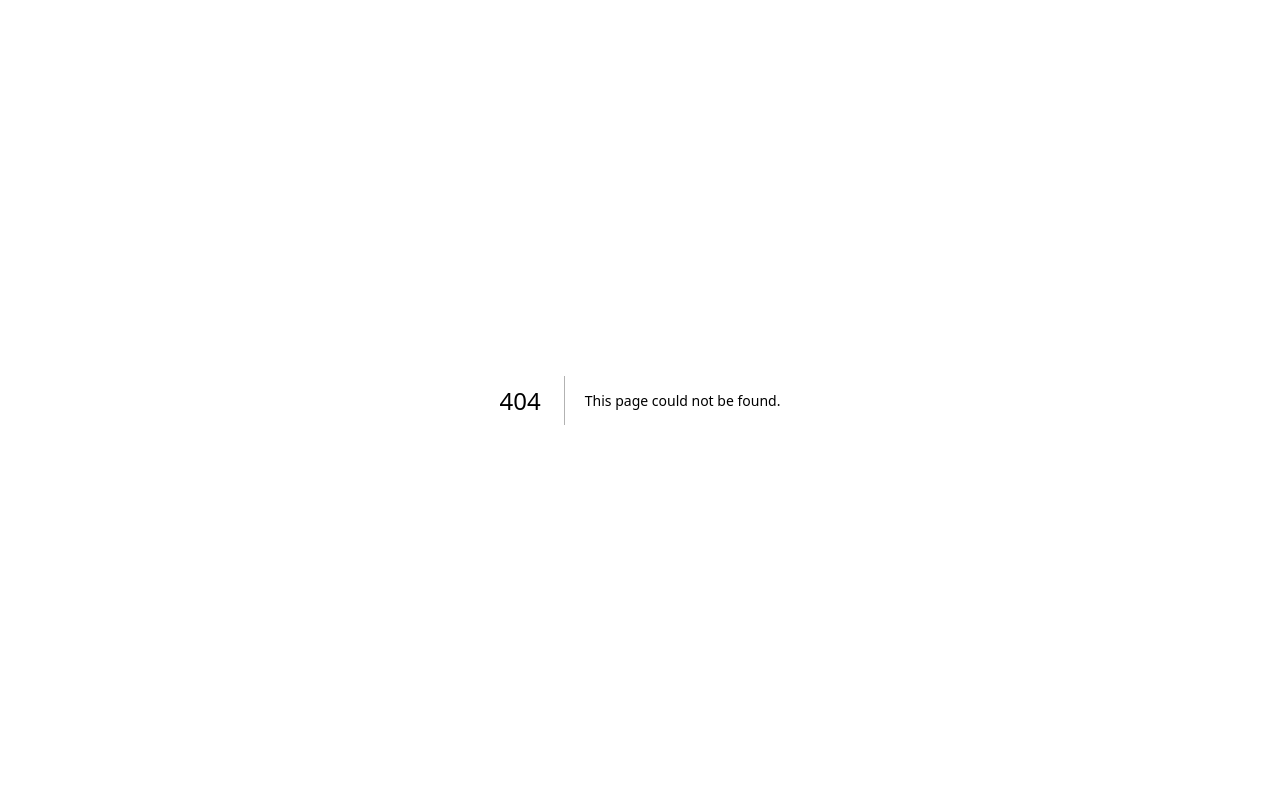
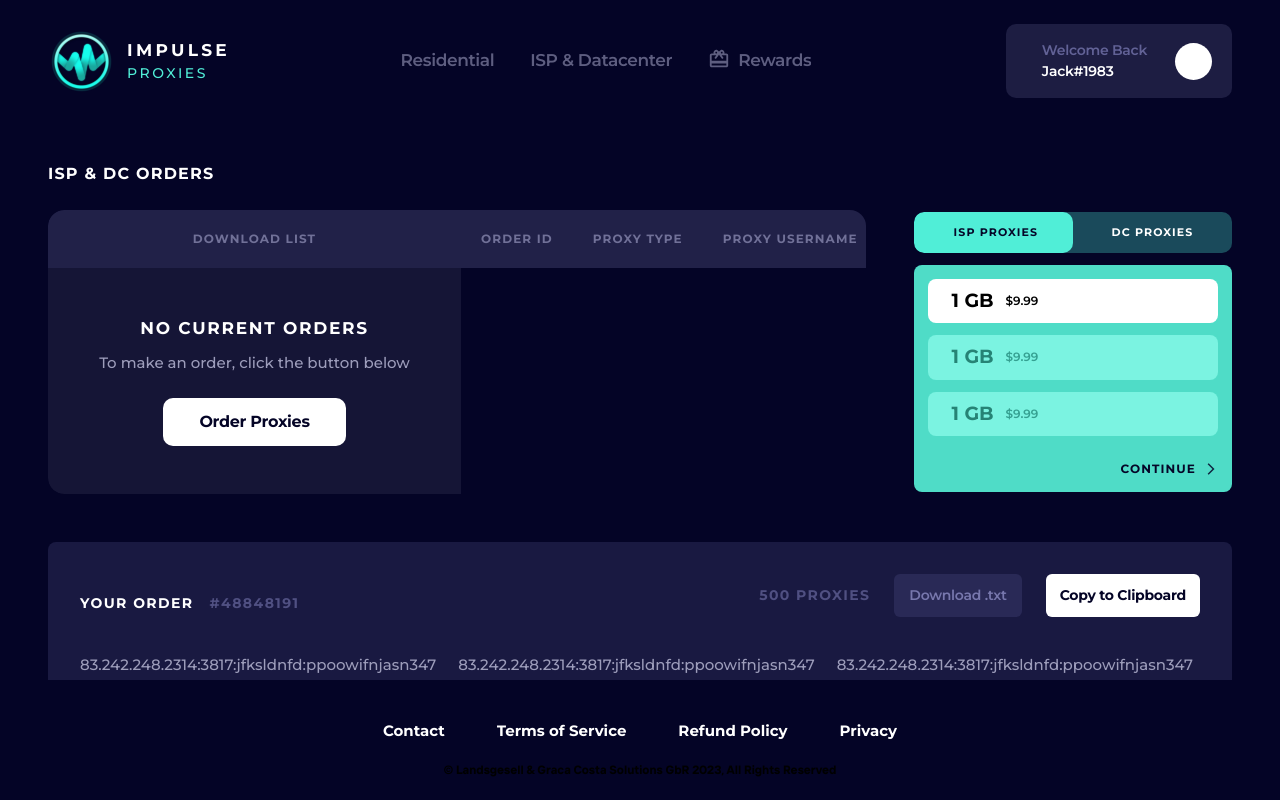
Before and after one commit to Radial-code/impulse-proxies, a Next.js app: page /dashboard-active-states in a window 1280 px wide. Before the commit this address had no page. Built offline with nearby package versions, Linux system fonts and the light colour scheme.

Commit message:
dashboardactivestates component code

```diff
--- /dev/null
+++ b/components/ISPDashboardOtherState.js
@@ -0,0 +1,179 @@
+import React from "react";
+import Image from "next/image";
+import IspProxies from "./dashboard/IspProxies";
+import { Headings, IspOrdersData } from "./common/Helper";
+const copyText = () => {
+  const textToCopy = document.getElementById("textToCopy").innerText;
+  // Try to use the modern clipboard API
+  if (navigator.clipboard) {
+    navigator.clipboard
+      .writeText(textToCopy)
+      .then(() => {
+        alert("Text copied to clipboard!");
+      })
+      .catch((error) => {
+        console.error("Failed to copy text: ", error);
+      });
+  } else {
+    // For older browsers, fallback to the execCommand method
+    const textArea = document.createElement("textarea");
+    textArea.value = textToCopy;
+    document.body.appendChild(textArea);
+    textArea.select();
+    document.execCommand("copy");
+    document.body.removeChild(textArea);
+    alert("Text copied to clipboard!");
+  }
+};
+const ISPDashboardOtherState = () => {
+  return (
+    <div className="relative overflow-hidden">
+      <div className=" w-full absolute bottom-0 top-[300px] md:top-[100px] lg:top-[-39px] z-[-2] animation">
+        <div className="hero_wave">
+          <div className="hero_wave_height">
+            <div className="grad_bg"></div>
+          </div>
+        </div>
+      </div>
+      <div className="2xl:w-full 2xl:px-24 xl:px-12 lg:px-8 px-6 mx-auto mb-16">
+        <p className="text-white font-Montserrat lg:block hidden font-bold tracking-[1.2px] mb-6 mt-10">
+          ISP & DC ORDERS
+        </p>
+        <div className="flex justify-between items-center md:flex-row flex-col lg:pt-0 pt-8 gap-5 xl:gap-12">
+          <div className="w-full lg:max-h-[290px] max-h-[280px] overflow-x-scroll custom_scrollbar_y rounded-2xl">
+            {/* className="xl:w-[73%] 2xl:w-[60%] lg:w-[60%] md:w-[58%] lg:max-h-[290px] max-h-[280px] w-full overflow-x-scroll custom_scrollbar_y xl:max-w-[965px]  md:max-w-[427px] lg:max-w-[720px]  rounded-lg"> */}
+            <table className="rounded-2xl overflow-hidden w-full">
+              <thead className="bg-[#212148]">
+                <tr>
+                  {Headings.map((heading, index) => (
+                    <th
+                      key={index}
+                      className="xl:p-5 p-4 text-[#717198] mb-0 font-Montserrat text-sm font-bold tracking-[1.1px] whitespace-nowrap"
+                    >
+                      {heading}
+                    </th>
+                  ))}
+                </tr>
+              </thead>
+              {console.log("data===>", IspOrdersData.length)}
+              <tbody className="bg-[#151536]">
+                {!IspOrdersData.length > 0 ? (
+                  <>
+                    {IspOrdersData.map((rowData, rowIndex) => (
+                      <tr
+                        key={rowIndex}
+                        className="text-white font-Montserrat text-bold text-sm tracking-[-0.24px]"
+                      >
+                        {rowData.map((cellData, cellIndex) => (
+                          <td className="xl:p-5 p-4" key={cellIndex}>
+                            {cellData}
+                          </td>
+                        ))}
+                      </tr>
+                    ))}
+                  </>
+                ) : (
+                  <div className="flex justify-center items-center py-12 md:min-h-[280px] min-h-[243px] lg:min-h-full">
+                    <div className="w-[413px]">
+                      <p className="text-center sm:text-[17px] text-[15px] font-Montserrat text-white font-bold leading-normal md:tracking-[1.7px] mb-0">
+                        NO CURRENT ORDERS
+                      </p>
+                      <p className="lg:pt-[10px] pt-1 text-[15px] text-center text-[#9D9DBB] font-Montserrat font-medium leading-normal mb-0">
+                        To make an order, click the button below
+                      </p>
+                      <div className="flex justify-center">
+                        <button className="lg:mt-6 mt-4 bg-white rounded-[10px] text-[#040426] py-3 px-9 font-Montserrat font-bold sm:text-base text-[14px] leading-normal md:tracking-[-0.32px] hover:bg-[#4FDCC7] hover:text-white transition-all">
+                          Order Proxies
+                        </button>
+                      </div>
+                    </div>
+                  </div>
+                )}
+              </tbody>
+            </table>
+          </div>
+          <div className="lg:w-[325px] 2xl:w-[430px] md:w-[40%] w-full md:mt-0 mt-9">
+            <IspProxies />
+          </div>
+        </div>
+        <div className="bg-[#191941] overflow-hidden flex flex-col your_order relative rounded-lg lg:p-8 p-6 lg:mt-12 mt-8 mb-[84px]">
+          <div className="flex md:items-center justify-between">
+            <div className="flex md:flex-row flex-col">
+              <p className="text-white font-Montserrat sm:text-md text-[12px] font-bold tracking-[1.4px]">
+                YOUR ORDER
+              </p>
+              <p className="text-[#505082] font-Montserrat text-md font-bold md:mt-0 mt-4 tracking-[1.4px] md:ms-4">
+                #48848191
+              </p>
+              <p className="text-[#505082] font-Montserrat sm:text-md text-[12px] font-bold md:mt-0 mt-4 md:hidden block tracking-[1.4px]">
+                500 PROXIES
+              </p>
+            </div>
+            <div className="flex sm:items-center md:flex-row flex-col-reverse pb-4">
+              <p className="text-[#505082] font-Montserrat text-md font-bold tracking-[1.4px] ms-4 md:block hidden">
+                500 PROXIES
+              </p>
+              <button className="md:px-[15px] px-[22px] py-[11px] bg-[#292956] rounded-md text-[#7777AD] font-Montserrat font-semibold sm:text-md text-[12px] tracking-[-0.28px] sm:mx-6 md:mt-0 mt-4 hover:bg-[#4FDCC7] hover:text-[#040426] ease-out duration-150 transition-all">
+                Download .txt
+              </button>
+              <button
+                onClick={copyText}
+                className="px-[14px] py-[11px] font-Montserrat bg-white font-bold tracking-[-0.28px] hover:bg-[#4FDCC7] text-[#040426] rounded-md ease-out md:text-[14px] text-[12px]  duration-150 transition-all"
+              >
+                Copy to Clipboard
+              </button>
+            </div>
+          </div>
+          <div className="flex flex-wrap pt-5 flex-col items-center lg:h-[305px] custom_scrollbar_y_2 lg:overflow-scroll xl:overflow-hidden">
+            <div className="flex justify-center">
+              <div
+                id="textToCopy"
+                className="your_order font-Montserrat xl:text-[15px] text-[12px] font-medium leading-normal text-[#9D9DBB] xl:leading-[160%] 2xl:leading-[170%]"
+              >
+                83.242.248.2314:3817:jfksldnfd:ppoowifnjasn347
+                83.242.248.2314:3817:jfksldnfd:ppoowifnjasn347
+                83.242.248.2314:3817:jfksldnfd:ppoowifnjasn347
+                83.242.248.2314:3817:jfksldnfd:ppoowifnjasn347
+                83.242.248.2314:3817:jfksldnfd:ppoowifnjasn347
+                83.242.248.2314:3817:jfksldnfd:ppoowifnjasn347
+                83.242.248.2314:3817:jfksldnfd:ppoowifnjasn347
+                83.242.248.2314:3817:jfksldnfd:ppoowifnjasn347
+                83.242.248.2314:3817:jfksldnfd:ppoowifnjasn347
+                83.242.248.2314:3817:jfksldnfd:ppoowifnjasn347
+                83.242.248.2314:3817:jfksldnfd:ppoowifnjasn347
+                83.242.248.2314:3817:jfksldnfd:ppoowifnjasn347
+                83.242.248.2314:3817:jfksldnfd:ppoowifnjasn347
+                83.242.248.2314:3817:jfksldnfd:ppoowifnjasn347
+                83.242.248.2314:3817:jfksldnfd:ppoowifnjasn347
+                83.242.248.2314:3817:jfksldnfd:ppoowifnjasn347
+                83.242.248.2314:3817:jfksldnfd:ppoowifnjasn347
+                83.242.248.2314:3817:jfksldnfd:ppoowifnjasn347
+                83.242.248.2314:3817:jfksldnfd:ppoowifnjasn347
+                83.242.248.2314:3817:jfksldnfd:ppoowifnjasn347
+                83.242.248.2314:3817:jfksldnfd:ppoowifnjasn347
+                83.242.248.2314:3817:jfksldnfd:ppoowifnjasn347
+                83.242.248.2314:3817:jfksldnfd:ppoowifnjasn347
+                83.242.248.2314:3817:jfksldnfd:ppoowifnjasn347
+                83.242.248.2314:3817:jfksldnfd:ppoowifnjasn347
+                83.242.248.2314:3817:jfksldnfd:ppoowifnjasn347
+                83.242.248.2314:3817:jfksldnfd:ppoowifnjasn347
+                83.242.248.2314:3817:jfksldnfd:ppoowifnjasn347
+                83.242.248.2314:3817:jfksldnfd:ppoowifnjasn347
+                83.242.248.2314:3817:jfksldnfd:ppoowifnjasn347
+              </div>
+            </div>
+          </div>
+        </div>
+      </div>
+      <Image
+        height={300}
+        width={300}
+        className=" absolute right-0 bottom-0 z-[-2] hidden md:inline"
+        alt="DashboardLine"
+        src="/assets/images/svg/DashboardLine.svg"
+      />
+    </div>
+  );
+};
+
+export default ISPDashboardOtherState;
--- a/components/dashboard/RewardsDashboard.jsx
+++ b/components/dashboard/RewardsDashboard.jsx
@@ -40,7 +40,7 @@ const RewardsDashboard = () => {
           <div className="2xl:w-full 2xl:px-24 xl:px-12 lg:px-8 px-6 mx-auto">
             <RangeBar />
             <div className="flex flex-wrap mt-9 lg:mt-12">
-              {!RewardData.length > 0 ? (
+              {RewardData.length > 0 ? (
                 <>
                   <div className="w-full lg:w-6/12 px-3">
                     <div className="bg-[#212148] flex items-center justify-between h-14 rounded-t-[16px] px-4 lg:px-9 relative">
--- /dev/null
+++ b/pages/dashboard-active-states.js
@@ -0,0 +1,19 @@
+import React from "react";
+import { DashboardFooter } from "@/components/dashboard/DashboardFooter";
+import DashboardNav from "@/components/dashboard/DashboardNav";
+import ISPDashboardOtherState from "@/components/ISPDashboardOtherState";
+
+const dashboardactivestates = () => {
+  return (
+    <>
+      <div className="h-screen overflow-hidden relative">
+        <DashboardNav />
+        <div className="dashboard_height overflow-y-auto custom_scrollbar_y md:pb-20">
+          <ISPDashboardOtherState />
+        </div>
+        <DashboardFooter />
+      </div>
+    </>
+  );
+};
+export default dashboardactivestates;
```
